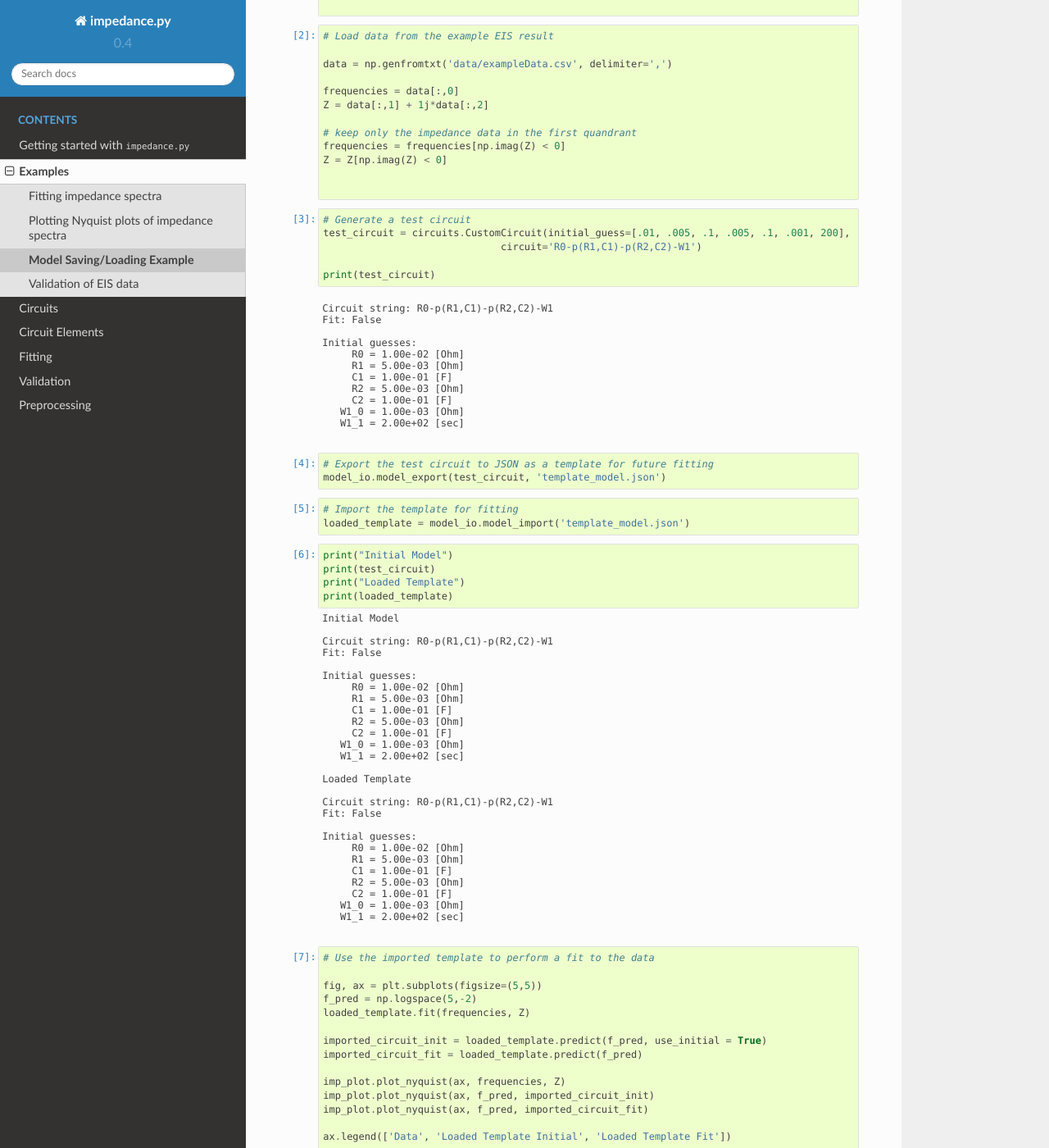
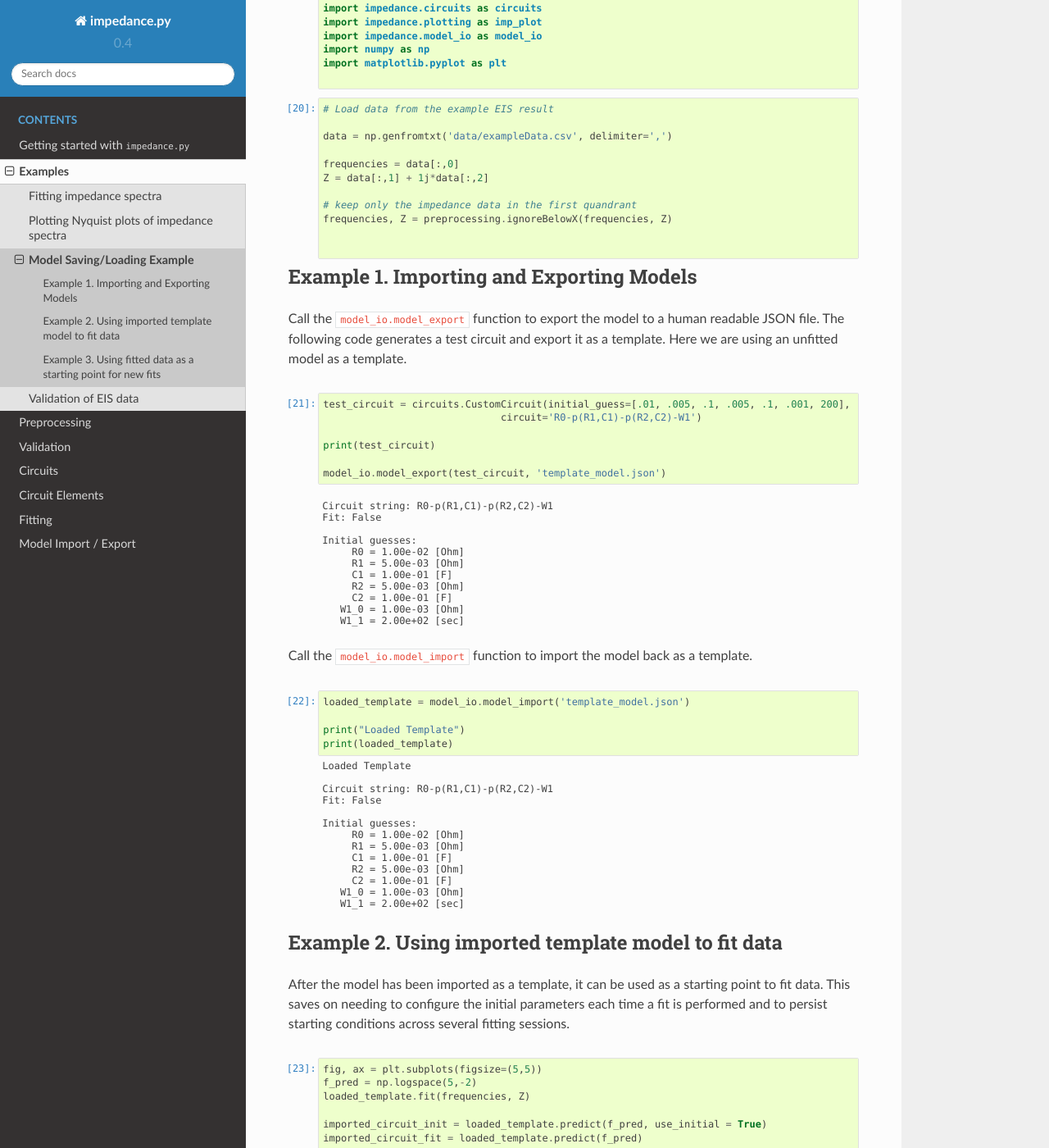
Before and after one commit to ECSHackWeek/impedance.py, a Sphinx documentation site: the page built from docs/source/examples/model_io_example.ipynb, in a window 1280 px wide and 1400 px high, scrolled down 308 px. Shown: the whole window at 82% size. Built offline with Sphinx 7.4.7 and the Read the Docs theme 2.0.0, drawn with Linux system fonts in a browser that asks for light colours; some of the changed text lies outside the part shown.

Commit message:
Model I/O documentation update
* Added link to model io docs on rtd page

* Added more expanded explanation of model io to example notebook

```diff
--- a/docs/source/index.rst
+++ b/docs/source/index.rst
@@ -56,12 +56,12 @@ is a great place to start) and the documentation can be found at
 
    getting-started
    examples
+   preprocessing
+   validation
    circuits
    circuit-elements
    fitting
-   validation
-   preprocessing
-
+   modelio
 
 Indices and tables
 ==================
--- /dev/null
+++ b/docs/source/modelio.rst
@@ -0,0 +1,5 @@
+Model Import / Export
+=====================
+
+.. automodule:: impedance.model_io
+   :members:
```
Also changed, not shown: docs/source/examples/model_io_example.ipynb.
